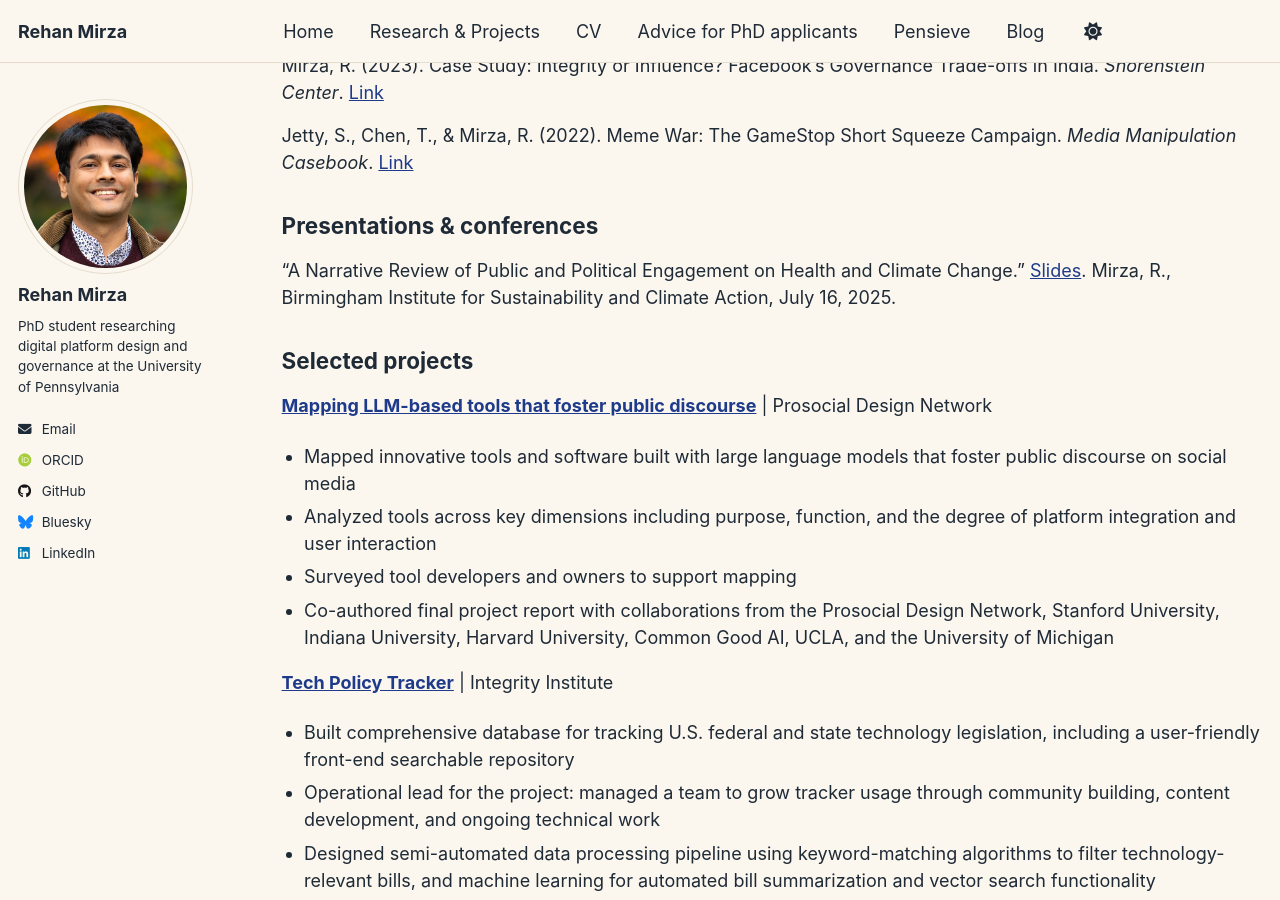
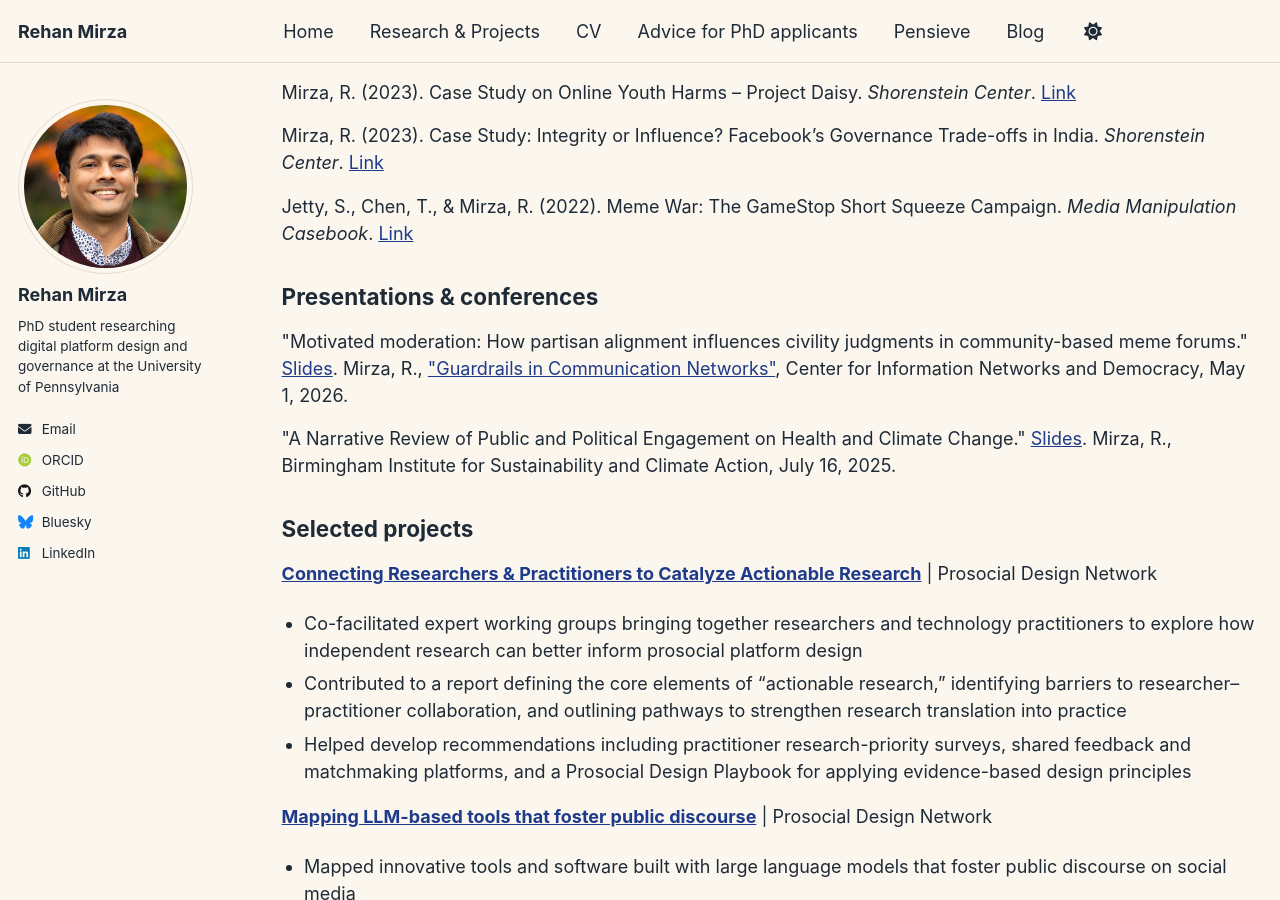
Before and after one commit to ramirza1/Rehan-Mirza, a Jekyll site: the page built from _pages/research.md, in a window 1280 px wide and 900 px high, scrolled down 688 px. Built offline with Jekyll 4.4.1, drawn with Linux system fonts in a browser that asks for light colours; some web fonts are replaced; a script that is not in the unit is left out; some of the changed text lies outside the part shown.

Commit message:
Update research page and added blog post

```diff
--- a/_pages/research.md
+++ b/_pages/research.md
@@ -55,9 +55,12 @@ author_profile: true
 <div class="section" id="working-papers">
   <h2>Working papers</h2>
   <ul>
-   <li>
-     Mirza, R. &amp; Dasandi, N. (2025). From evidence to engagement: A narrative review of public and political engagement and the use of data in climate and health. <em>Birmingham Institute for Sustainability and Climate Action (BISCA)</em>.
-   </li>
+    <li>
+      Dasandi, N., Kalatzi-Pantera, D., and Mirza, R. "Healthy Dissent in a Hostile Climate: Message and Messenger Effects on Public Responses to Disruptive Climate Protests." <a href="https://osf.io/smd9u/files/sghzx" target="_blank" rel="noopener">OSF preprint</a>.
+    </li>
+    <li>
+      Mirza, R. &amp; Dasandi, N. (2025). From evidence to engagement: A narrative review of public and political engagement and the use of data in climate and health. <em>Birmingham Institute for Sustainability and Climate Action (BISCA)</em>.
+    </li>
   </ul>
 </div>
 
@@ -111,7 +114,12 @@ author_profile: true
   <h2>Presentations &amp; conferences</h2>
   <ul>
     <li>
-      “A Narrative Review of Public and Political Engagement on Health and Climate Change.”
+      "Motivated moderation: How partisan alignment influences civility judgments in community-based meme forums."
+      <a href="https://drive.google.com/file/d/1e5vQUHZ77IMvCyfx73x5mosuHgvBFPyj/view?usp=sharing" target="_blank" rel="noopener">Slides</a>.
+      Mirza, R., <a href="https://www.asc.upenn.edu/research/centers/cind2026" target="_blank" rel="noopener">"Guardrails in Communication Networks"</a>, Center for Information Networks and Democracy, May 1, 2026.
+    </li>
+    <li>
+      "A Narrative Review of Public and Political Engagement on Health and Climate Change."
       <a href="https://drive.google.com/file/d/1pRK8P_tsMEpWrawfbZF2ac3pI-Nx5cp7/view?usp=sharing" target="_blank" rel="noopener">Slides</a>.
       Mirza, R., Birmingham Institute for Sustainability and Climate Action, July 16, 2025.
     </li>
@@ -120,6 +128,13 @@ author_profile: true
 
 <div class="section" id="selected-projects">
   <h2>Selected projects</h2>
+
+  <p><strong><a href="https://www.prosocialdesign.org/blog/connecting-researchers-practitioners-to-catalyze-actionable-research" target="_blank" rel="noopener">Connecting Researchers &amp; Practitioners to Catalyze Actionable Research</a></strong> | Prosocial Design Network</p>
+  <ul>
+    <li>Co-facilitated expert working groups bringing together researchers and technology practitioners to explore how independent research can better inform prosocial platform design</li>
+    <li>Contributed to a report defining the core elements of “actionable research,” identifying barriers to researcher–practitioner collaboration, and outlining pathways to strengthen research translation into practice</li>
+    <li>Helped develop recommendations including practitioner research-priority surveys, shared feedback and matchmaking platforms, and a Prosocial Design Playbook for applying evidence-based design principles</li>
+  </ul>
 
   <p><strong><a href="https://www.prosocialdesign.org/blog/report-mapping-llm-tools-for-public-discourse-pluralism-social-cohesion" target="_blank" rel="noopener">Mapping LLM-based tools that foster public discourse</a></strong> | Prosocial Design Network</p>
   <ul>
```
Also changed, not shown: _posts/2026-05-14-second-semester-recap.md (added, +80 -0 lines), images/posts/second_semester_recap/Field_taxonomy.png (added), images/posts/second_semester_recap/Initial_conceptual_map.png (added), images/posts/second_semester_recap/Intellectual map_notes.png (added), images/posts/second_semester_recap/Intellectual_map_faculty.png (added), 2 other files.
